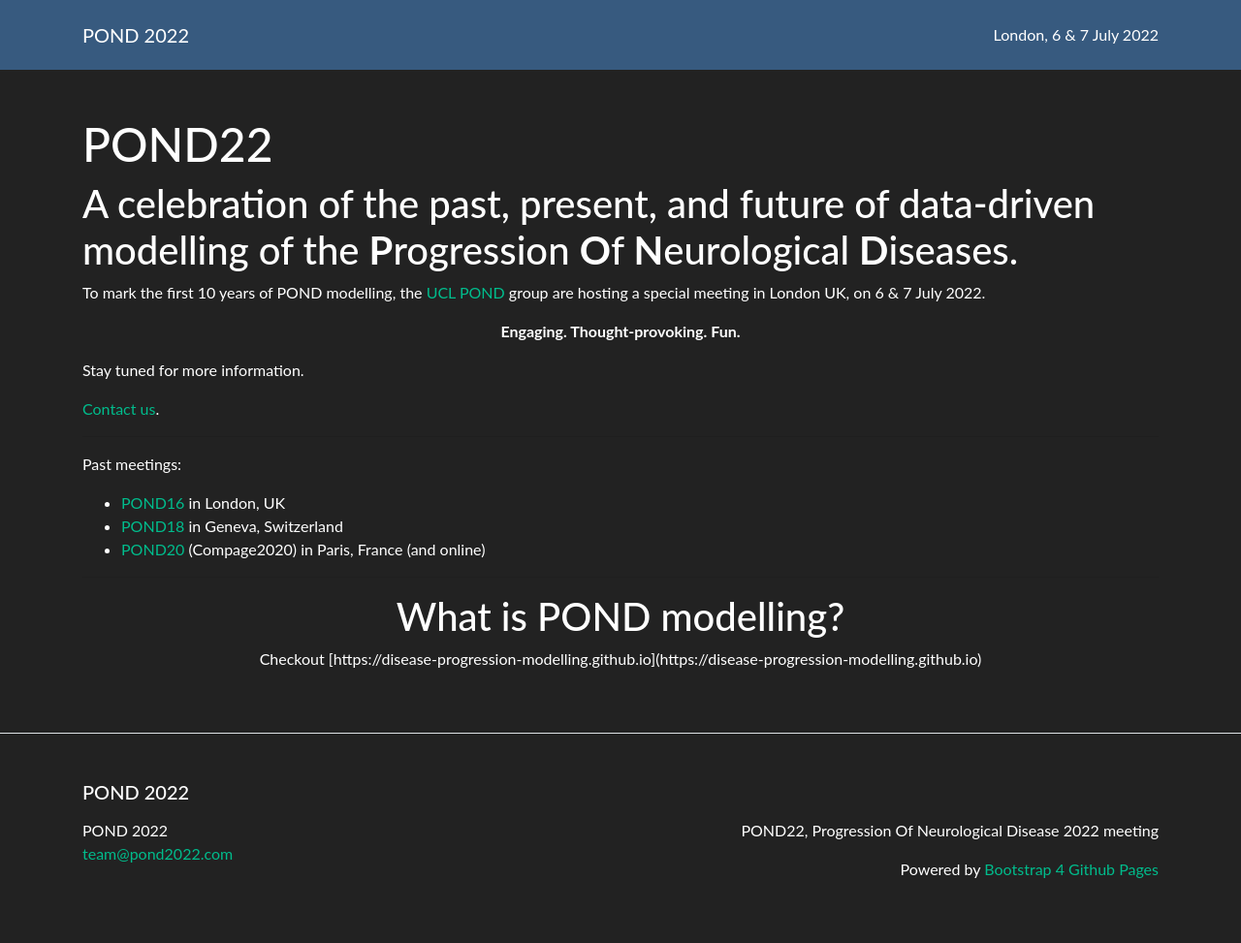
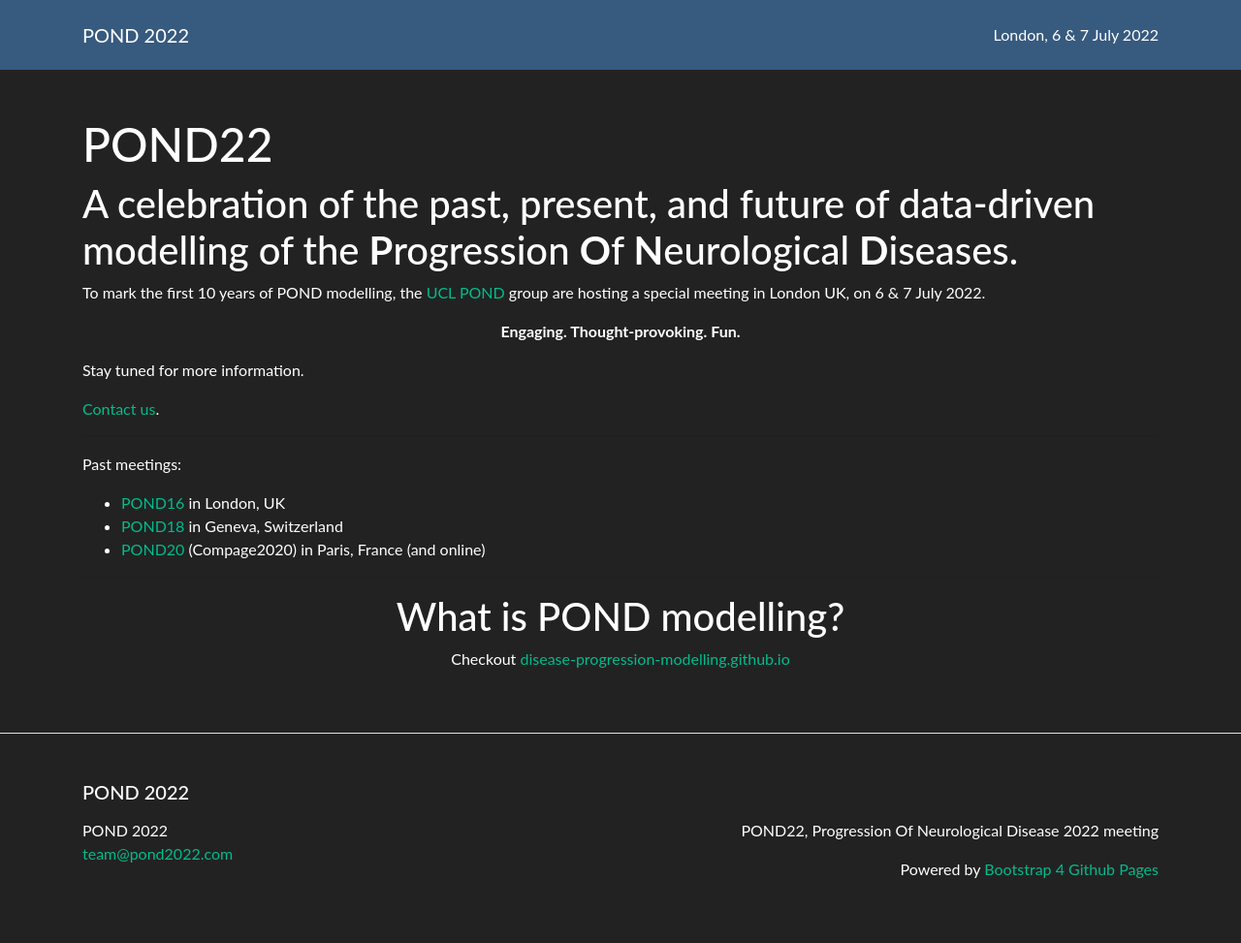
Before and after one commit to noxtoby/pond2022-bs4, a Jekyll site: the page built from index.md, in a window 1280 px wide. Shown: the whole page at 97% size. Built offline with Jekyll 4.4.1, drawn with Linux system fonts in a browser that asks for light colours; some of the changed lines change nothing that is shown.

Commit message:
Update index.md

```diff
--- a/index.md
+++ b/index.md
@@ -28,4 +28,4 @@ Past meetings:
 
 <h2 align="center">What is POND modelling?</h2>
 
-<p align="center">Checkout [https://disease-progression-modelling.github.io](https://disease-progression-modelling.github.io)</p>
+<p align="center">Checkout <a href="https://disease-progression-modelling.github.io">disease-progression-modelling.github.io</a></p>
```
